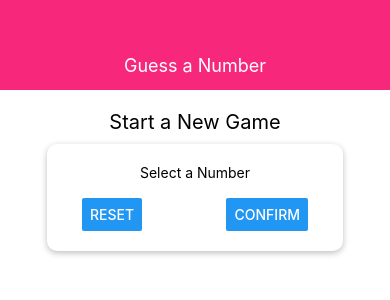
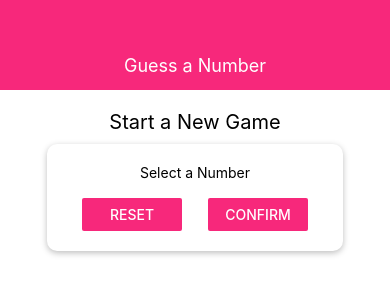
Before and after one commit to bendelonlee/number-guesser, a React Native app: screen / in a window 390 px wide. Shown: the top 300 px of the page. Built offline with nearby package versions, Linux system fonts and the light colour scheme.

Commit message:
Extracts a card component and themes colors with a constants file

```diff
--- /dev/null
+++ b/components/Card.js
@@ -0,0 +1,19 @@
+import React from 'react'
+import { View, StyleSheet } from 'react-native'
+
+export default function Card(props){
+   return <View style={{...styles.card, ...props.styles}}>{props.children}</View>
+}
+
+const styles = StyleSheet.create({
+    card: {
+        shadowColor: 'black',
+        shadowOffset: {width: 0, height: 2},
+        shadowRadius: 6,
+        shadowOpacity: 0.26,
+        backgroundColor: 'white',
+        elevation: 5,
+        padding: 20,
+        borderRadius: 10,
+    }
+  })
--- a/components/Header.js
+++ b/components/Header.js
@@ -1,5 +1,7 @@
 import React from 'react'
 import { StyleSheet, Text, View, TouchableWithoutFeedback } from 'react-native';
+import Colors from '../constants/colors'
+
 
 export default function Header(props){
   return <View style={styles.header}>
@@ -13,7 +15,7 @@
     height: 90,
     alignItems: 'center',
     justifyContent: 'center',
-    backgroundColor: '#f7287b',
+    backgroundColor: Colors.primary,
   },
   headerTitle: {
     color: 'white',
--- /dev/null
+++ b/constants/colors.js
@@ -0,0 +1,4 @@
+export default {
+    primary: '#f7287b',
+    secondary: '#c717fc'
+}
--- a/screens/StartGameScreen.js
+++ b/screens/StartGameScreen.js
@@ -1,18 +1,22 @@
 import React from 'react'
 import {View, Text, StyleSheet, TextInput, Button} from 'react-native'
+import Card from '../components/Card'
+
+import Colors from '../constants/colors'
+
 
 export default function StartGameScreen(props){
   return(
     <View style={styles.screen}>
       <Text style={styles.title}>Start a New Game</Text>
-      <View style={styles.inputContainer}>
+      <Card styles={styles.inputContainer}>
         <Text>Select a Number</Text>
         <TextInput/>
         <View style={styles.buttonContainer}>
-          <Button title="Reset"/>
-          <Button title="Confirm"/>
+          <View style={styles.button}><Button title="Reset" color={Colors.primary}/></View>
+          <View style={styles.button}><Button title="Confirm" color={Colors.primary}/></View>
         </View>
-      </View>
+      </Card>
     </View>
   )
 }
@@ -38,13 +42,8 @@
     width: 300,
     maxWidth: '80%',
     alignItems: 'center',
-    shadowColor: 'black',
-    shadowOffset: {width: 0, height: 2},
-    shadowRadius: 6,
-    shadowOpacity: 0.26,
-    backgroundColor: 'white',
-    elevation: 5,
-    padding: 20,
-    borderRadius: 10,
+  },
+  button: {
+    width: 100
   }
 })
```
